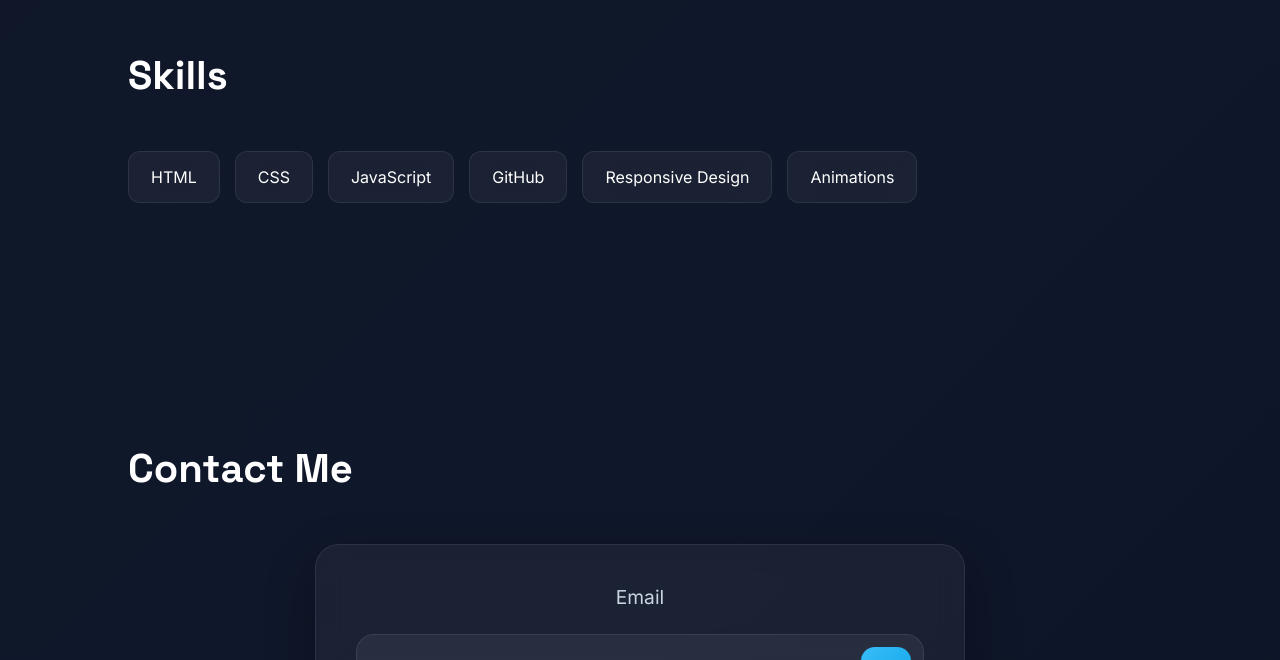
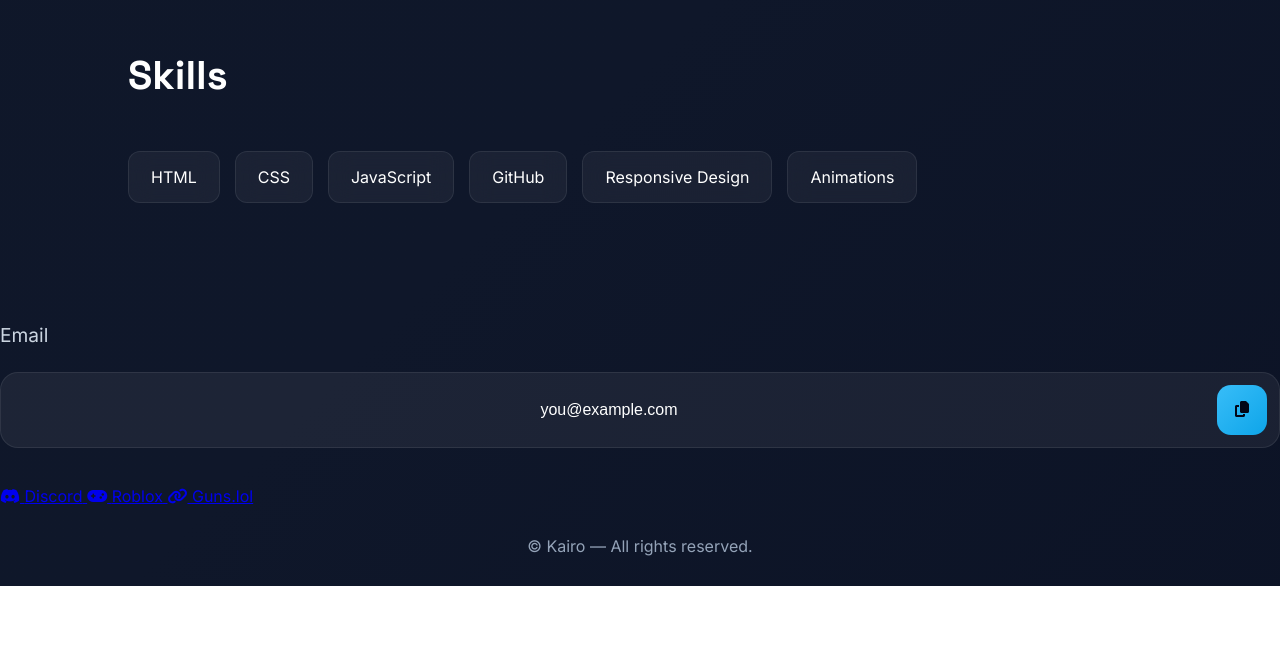
Before and after one commit to BelugaDeveloperYT/test2, a plain HTML site: page index.html in a window 1280 px wide. Shown: the part 2140-2800 px from the top of the page. After the commit the page ends 2726 px from the top, so only its background shows below. Drawn offline with Linux system fonts and the light colour scheme.

Commit message:
Update index.html

```diff
--- a/index.html
+++ b/index.html
@@ -231,16 +231,6 @@
 
   </section>
 
-<!-- CONTACT -->
-
-<section id="contact" class="section reveal">
-
-  <h2 class="section-title">
-    Contact Me
-  </h2>
-
-  <div class="contact-card">
-
 <p class="contact-label">
   Email
 </p>
@@ -264,9 +254,47 @@
   Copied!
 </p>
 
+<!-- SOCIALS -->
+
+<div class="socials">
+
+  <a
+    href="https://discord.com/"
+    target="_blank"
+    class="social-card"
+  >
+
+    <i class="fa-brands fa-discord"></i>
+
+    <span>Discord</span>
+
+  </a>
+
+  <a
+    href="https://www.roblox.com/"
+    target="_blank"
+    class="social-card"
+  >
+
+    <i class="fa-solid fa-gamepad"></i>
+
+    <span>Roblox</span>
+
+  </a>
+
+  <a
+    href="https://guns.lol/"
+    target="_blank"
+    class="social-card"
+  >
+
+    <i class="fa-solid fa-link"></i>
+
+    <span>Guns.lol</span>
+
+  </a>
+
 </div>
-
-</section>
 
   <!-- FOOTER -->
 
```
Lines whose indentation alone changed are shown as unchanged.
